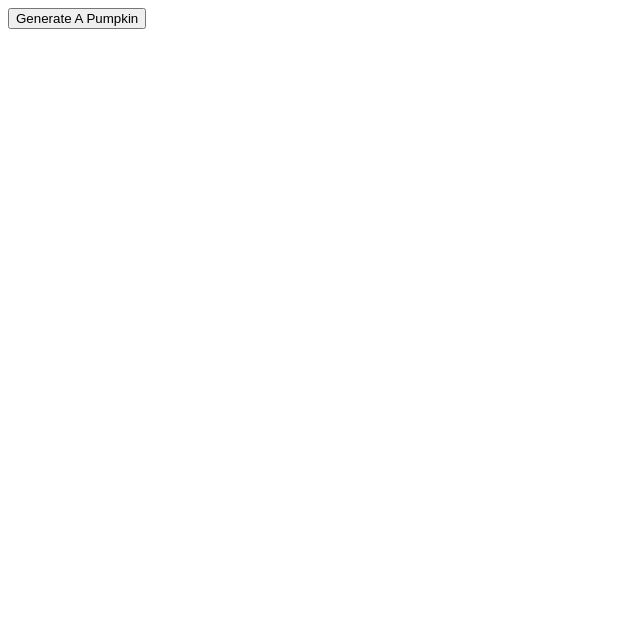
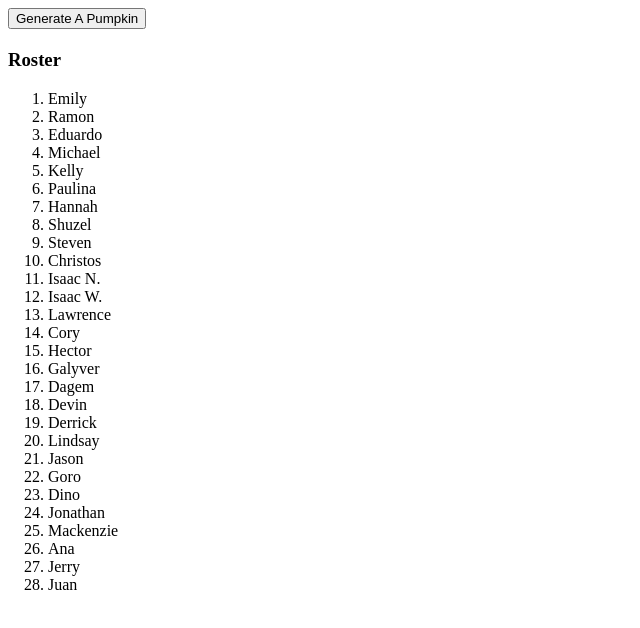
Before and after one commit to TaylorDarneille/student-generator, a plain HTML site: page index.html in a window 1280 px wide. Shown: the whole page, without its empty margins (0-640 px from the left). Drawn offline with Linux system fonts and the light colour scheme.

Commit message:
updated student list

```diff
--- a/index.html
+++ b/index.html
@@ -9,6 +9,10 @@
 <body>
     <button id="button">Generate A Pumpkin</button>
     <h2 id="result"></h2>
+    <aside>
+        <h3>Roster</h3>
+        <ol id="roster"></ol>
+    </aside>
     <script src="script.js"></script>
 </body>
 </html>
--- a/script.js
+++ b/script.js
@@ -1,10 +1,49 @@
-const students = ["Timothy", "Emily", "Ramon", "Eduardo", "Azikoue", "Michael", "Kelly", "Paulina", "Hannah", "Shuzel", "Steven", "Christos", "Isaac", "Juan", "Lawrence", "Devonte", "Cory", "Justin", "Hector", "Galyver", "Dagem", "Devin", "Derrick", "Lindsay", "Jason", "Goro", "Dino", "Jonathan", "Mackenzie", "Ana", "Isaac", "Jerry"]
+const students = [
+    "Emily",
+    "Ramon",
+    "Eduardo",
+    "Michael",
+    "Kelly",
+    "Paulina",
+    "Hannah",
+    "Shuzel",
+    "Steven",
+    "Christos",
+    "Isaac N.",
+    "Isaac W.",
+    "Lawrence",
+    "Cory",
+    "Hector",
+    "Galyver",
+    "Dagem",
+    "Devin",
+    "Derrick",
+    "Lindsay",
+    "Jason",
+    "Goro",
+    "Dino",
+    "Jonathan",
+    "Mackenzie",
+    "Ana",
+    "Jerry",
+    "Juan"
+]
+
+const benched = [
+    "Justin",
+    "Timothy"
+]
 
 const newRandomStudent = () => {
     return students[Math.floor(Math.random()*students.length)]
 }
 
 document.addEventListener('DOMContentLoaded', () => {
+    students.forEach((student)=>{
+        let liSTudent = document.createElement("li")
+        liSTudent.textContent = student
+        roster.appendChild(liSTudent)
+    })
     console.log(`Number of students: ${students.length}`)
     button.addEventListener('click', ()=>{
         console.log("hullo")
```
